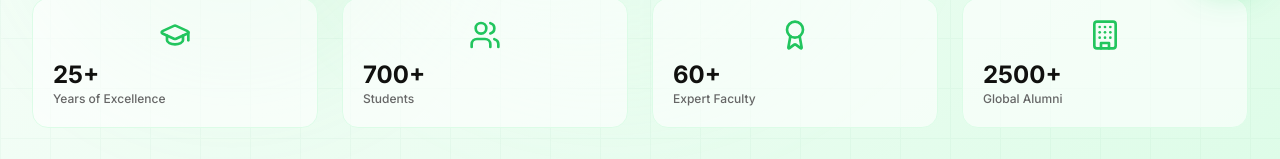
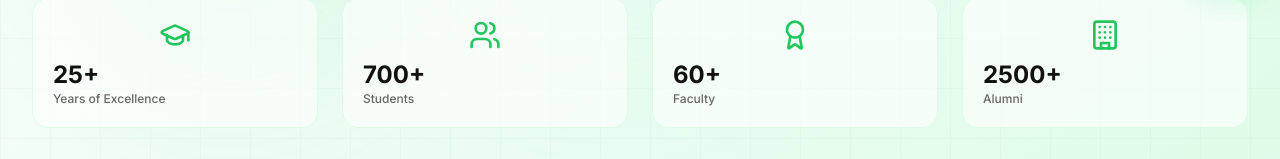
Before and after one commit to Muhammadd-01/Sir_Solomon_Website, a Next.js app: page / in a window 1280 px wide. Shown: the part 793-952 px from the top of the page. Built offline with nearby package versions, Linux system fonts and the light colour scheme.

Commit message:
Sir Solomons Website

```diff
--- a/components/hero.tsx
+++ b/components/hero.tsx
@@ -173,8 +173,8 @@ export default function Hero() {
           {[
             { icon: GraduationCap, label: "Years of Excellence", value: "25+" },
             { icon: Users, label: "Students", value: "700+" },
-            { icon: Award, label: "Expert Faculty", value: "60+" },
-            { icon: Building, label: "Global Alumni", value: "2500+" },
+            { icon: Award, label: "Faculty", value: "60+" },
+            { icon: Building, label: "Alumni", value: "2500+" },
           ].map((stat) => (
             <div
               key={stat.label}
```
